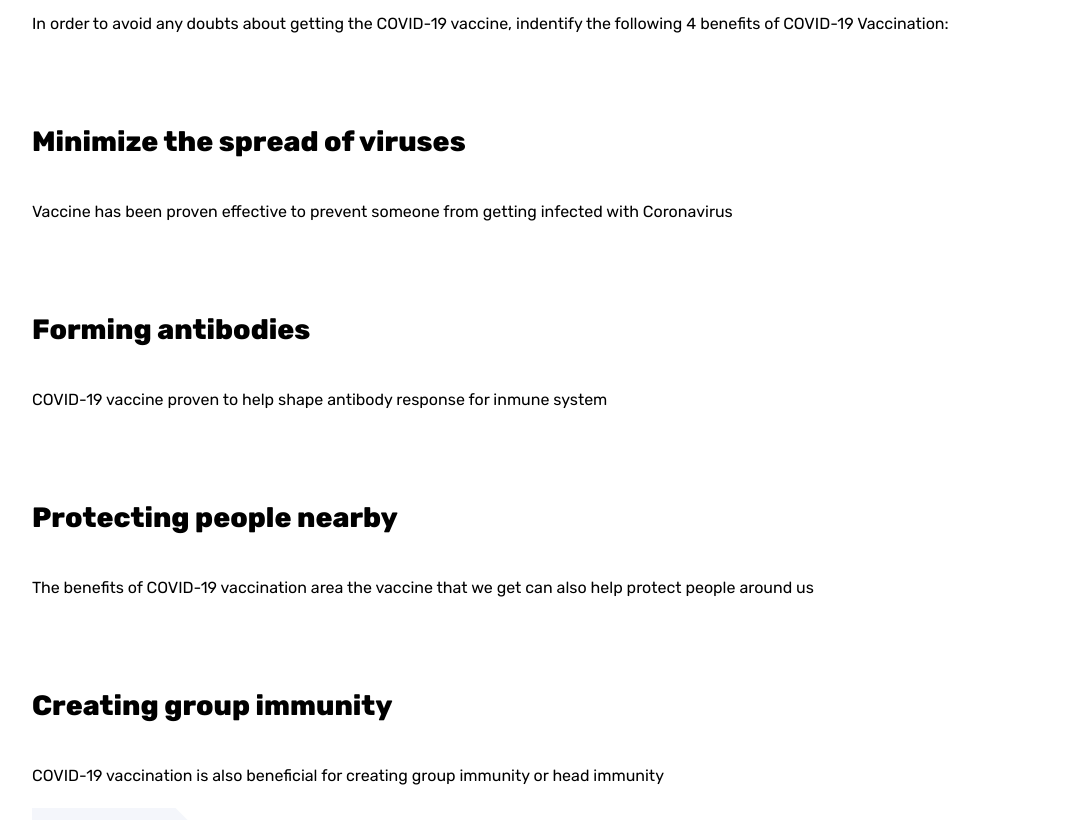
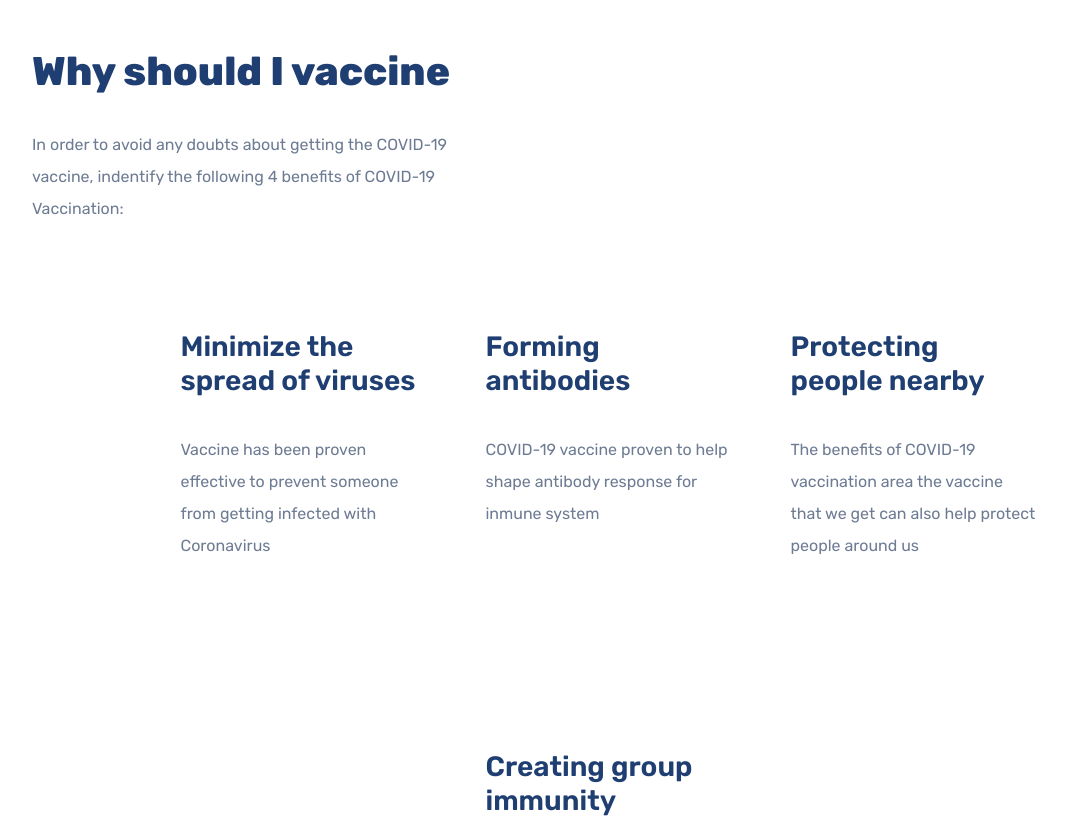
Before and after one commit to germandcb/vaccination, a plain HTML site: page index.html in a window 1280 px wide. Shown: the part 920-1740 px from the top of the page, without its empty margins (32-1098 px from the left). Drawn offline with Linux system fonts and the light colour scheme.

Commit message:
Creando estilos para la sección de 'why'

```diff
--- /dev/null
+++ b/assets/css/why/why-boxs.css
@@ -0,0 +1,26 @@
+/* why boxs */
+.why__boxs {
+    align-items: center;
+    display: flex;
+    flex-wrap: wrap;
+    gap: 2rem;
+    justify-content: center;
+}
+
+/* why box */
+.why__box {
+    width: 28.5rem;
+    height: 40rem;
+    padding: 2rem;
+    background-color: var(--white);
+    border-radius: 1rem;
+}
+
+.why__box:hover {
+    box-shadow: 0px 40px 66px -40px var(--shadow);
+}
+
+/* why box title */
+.why__box__title {
+    font-weight: 600;
+}
--- /dev/null
+++ b/assets/css/why/why.css
@@ -0,0 +1,8 @@
+/* why */
+.why {
+    padding: 4rem 0;
+}
+/* why should description */
+.why__should__description {
+    margin-right: 60%;
+}
--- a/index.html
+++ b/index.html
@@ -15,6 +15,8 @@
     <link rel="stylesheet" href="./assets/css/vaccines/vaccines.css">
     <link rel="stylesheet" href="./assets/css/vaccines/vaccines-about.css">
     <link rel="stylesheet" href="./assets/css/companys/companys.css">
+    <link rel="stylesheet" href="./assets/css/why/why.css">
+    <link rel="stylesheet" href="./assets/css/why/why-boxs.css">
 </head>
 <body>
     <header class="header">
@@ -88,29 +90,29 @@
         <section class="why">
             <div class="why__main contenedor">
                 <div class="why__should">
-                    <h2 class="why__should__title"></h2>
-                    <p class="why__should__description">In order to avoid any doubts about getting the COVID-19 vaccine, indentify the following 4 benefits of COVID-19 Vaccination:</p>
+                    <h2 class="why__should__title  title">Why should I vaccine</h2>
+                    <p class="why__should__description description">In order to avoid any doubts about getting the COVID-19 vaccine, indentify the following 4 benefits of COVID-19 Vaccination:</p>
                 </div>
                 <div class="why__boxs">
                     <div class="why__box">
                         <img src="" alt="" class="why__box__icon">
-                        <h4 class="why__box__title">Minimize the spread of viruses</h4>
-                        <p class="why__box__description">Vaccine has been proven effective to prevent someone from getting infected with Coronavirus</p>
+                        <h4 class="why__box__title title">Minimize the spread of viruses</h4>
+                        <p class="why__box__description description">Vaccine has been proven effective to prevent someone from getting infected with Coronavirus</p>
                     </div> <!-- . why__box -->
                     <div class="why__box">
                         <img src="" alt="" class="why__box__icon">
-                        <h4 class="why__box__title">Forming antibodies</h4>
-                        <p class="why__box__description">COVID-19 vaccine proven to help shape antibody response for inmune system</p>
+                        <h4 class="why__box__title title">Forming antibodies</h4>
+                        <p class="why__box__description description">COVID-19 vaccine proven to help shape antibody response for inmune system</p>
                     </div> <!-- . why__box -->
                     <div class="why__box">
                         <img src="" alt="" class="why__box__icon">
-                        <h4 class="why__box__title">Protecting people nearby</h4>
-                        <p class="why__box__description">The benefits of COVID-19 vaccination area the vaccine that we get can also help protect people around us</p>
+                        <h4 class="why__box__title title">Protecting people nearby</h4>
+                        <p class="why__box__description description">The benefits of COVID-19 vaccination area the vaccine that we get can also help protect people around us</p>
                     </div> <!-- . why__box -->
                     <div class="why__box">
                         <img src="" alt="" class="why__box__icon">
-                        <h4 class="why__box__title">Creating group immunity</h4>
-                        <p class="why__box__description">COVID-19 vaccination is also beneficial for creating group immunity or head immunity</p>
+                        <h4 class="why__box__title title">Creating group immunity</h4>
+                        <p class="why__box__description description">COVID-19 vaccination is also beneficial for creating group immunity or head immunity</p>
                     </div> <!-- . why__box -->
                 </div>
             </div>
```
